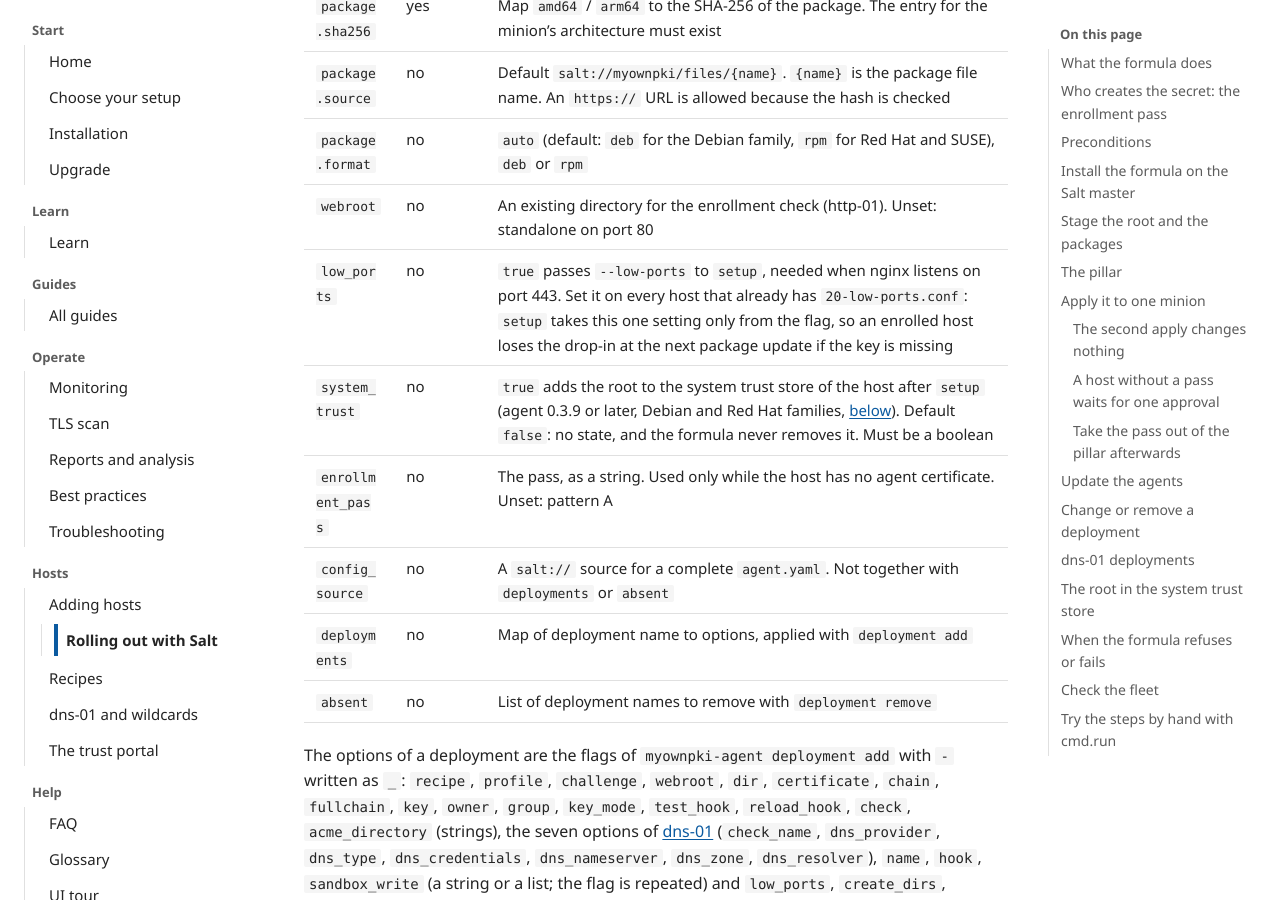
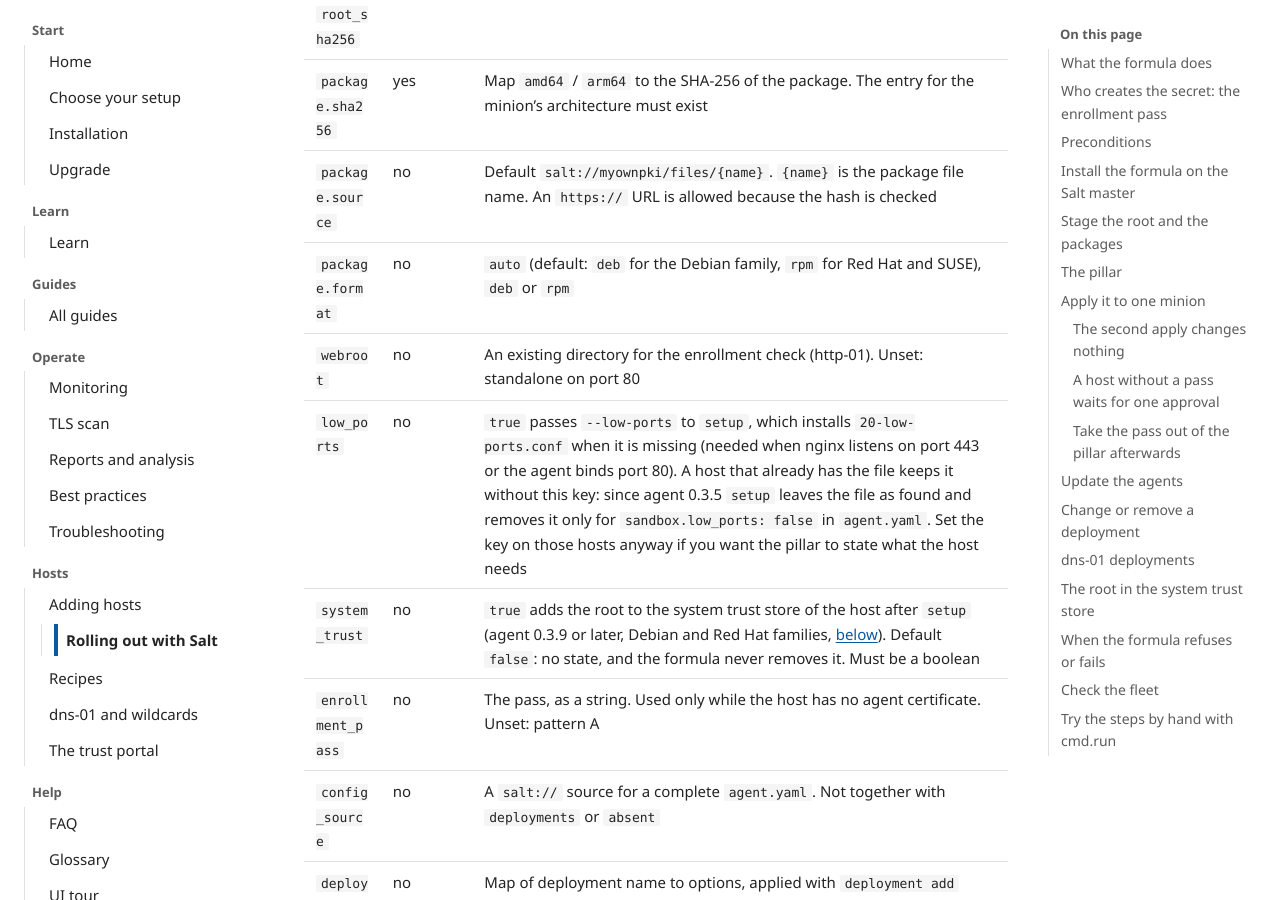
Before and after one commit to Der-Felix/MyOwnPKI, a Jekyll site: the page built from site/hosts/salt.md, in a window 1280 px wide and 900 px high, scrolled down 5547 px. Built offline with Jekyll 4.4.1, drawn with Linux system fonts in a browser that asks for light colours.

Commit message:
docs: correct what happens to 20-low-ports.conf without low_ports
The Salt page, the upgrade page and the formula README said that an enrolled
host loses 20-low-ports.conf at the next package update when low_ports: true is
missing from its pillar. Since agent 0.3.5 setup leaves the file as found and
removes it only for sandbox.low_ports: false (internal/agent/dropin.go); a live
update of a host without the key from 0.3.5 to 0.3.10 kept the file.

Co-Authored-By: Claude Sonnet 5.5 <noreply@anthropic.com>

```diff
--- a/site/hosts/salt.md
+++ b/site/hosts/salt.md
@@ -216,7 +216,7 @@ The repository has the same file with comments: `deploy/salt/myownpki/pillar.exa
 | `package.source` | no | Default `salt://myownpki/files/{name}`. `{name}` is the package file name. An `https://` URL is allowed because the hash is checked |
 | `package.format` | no | `auto` (default: `deb` for the Debian family, `rpm` for Red Hat and SUSE), `deb` or `rpm` |
 | `webroot` | no | An existing directory for the enrollment check (http-01). Unset: standalone on port 80 |
-| `low_ports` | no | `true` passes `--low-ports` to `setup`, needed when nginx listens on port 443. Set it on every host that already has `20-low-ports.conf`: `setup` takes this one setting only from the flag, so an enrolled host loses the drop-in at the next package update if the key is missing |
+| `low_ports` | no | `true` passes `--low-ports` to `setup`, which installs `20-low-ports.conf` when it is missing (needed when nginx listens on port 443 or the agent binds port 80). A host that already has the file keeps it without this key: since agent 0.3.5 `setup` leaves the file as found and removes it only for `sandbox.low_ports: false` in `agent.yaml`. Set the key on those hosts anyway if you want the pillar to state what the host needs |
 | `system_trust` | no | `true` adds the root to the system trust store of the host after `setup` (agent 0.3.9 or later, Debian and Red Hat families, [below](#the-root-in-the-system-trust-store)). Default `false`: no state, and the formula never removes it. Must be a boolean |
 | `enrollment_pass` | no | The pass, as a string. Used only while the host has no agent certificate. Unset: pattern A |
 | `config_source` | no | A `salt://` source for a complete `agent.yaml`. Not together with `deployments` or `absent` |
```
Also changed, not shown: site/upgrade.md (+1 -1 lines), CHANGELOG.md, deploy/salt/myownpki/README.md.
